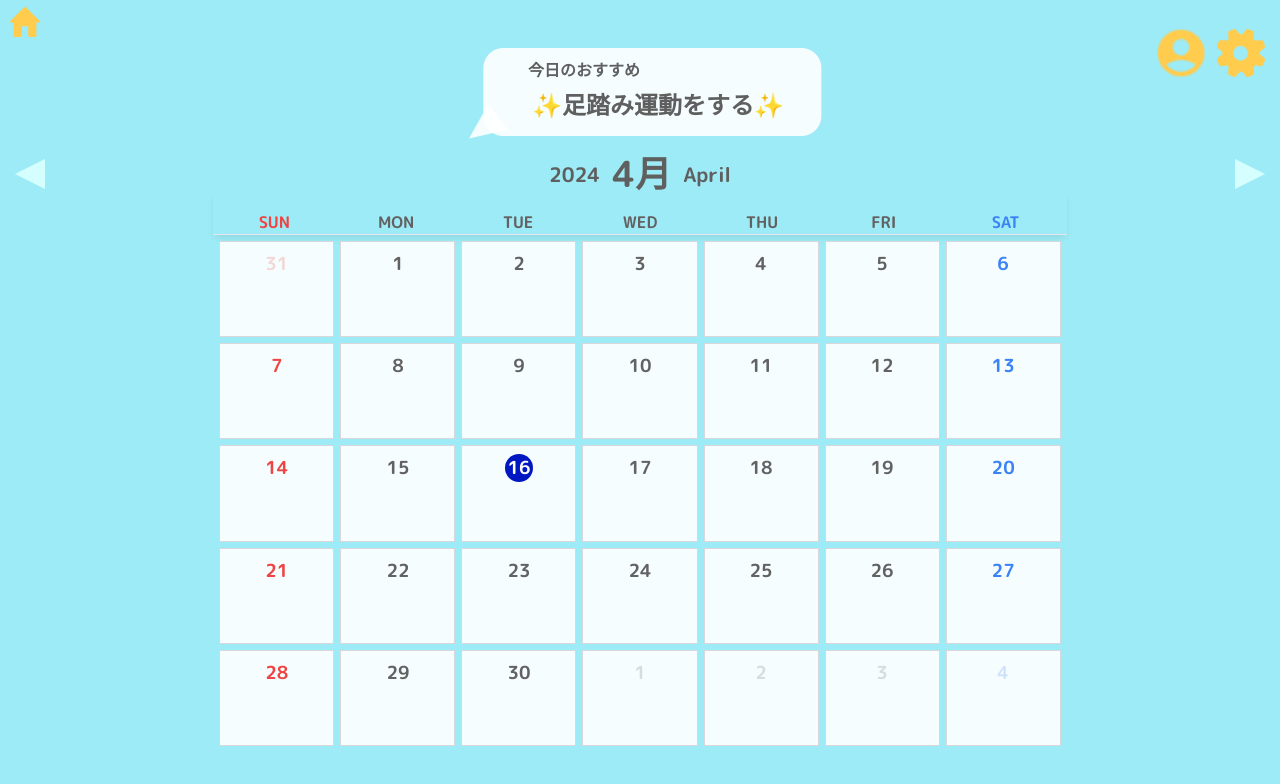
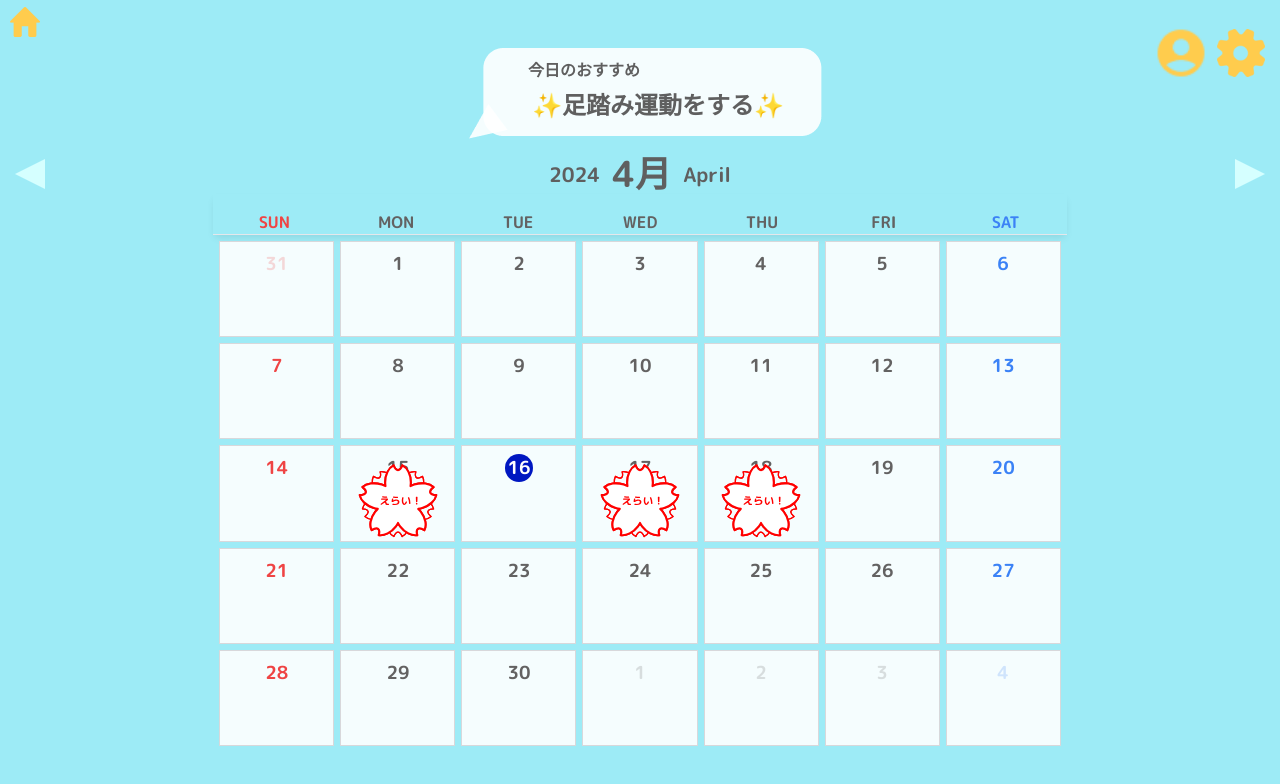
Before and after one commit to hackathon2024spring/front, a React (Vite) app in the folder react-app/: page /calendar in a window 1280 px wide. Shown: the top 784 px of the page. Built offline with nearby package versions, Linux system fonts and the light colour scheme.

Commit message:
カレンダーに花丸を入れた見た目を作成

```diff
--- a/react-app/src/components/Day.tsx
+++ b/react-app/src/components/Day.tsx
@@ -1,19 +1,28 @@
-import React, { FC } from "react";
+import { FC, useEffect, useState, useContext } from "react";
 import dayjs from "dayjs";
 import { useNavigate } from "react-router-dom";
+import Hanamaru from '../../public/hanamaru.svg';
+import GlobalContext, { CalendarEvent } from "../context/GlobalContext";
 
 interface DayProps {
   day: dayjs.Dayjs;
   rowIdx: number;
-  currentMonthIndex: number; // Add this line
+  currentMonthIndex: number;
 }
 
 const Day: FC<DayProps> = ({ day, currentMonthIndex }) => {
   const navigate = useNavigate();
+  const [dayEvents, setDayEvents] = useState<CalendarEvent[]>([]);
+  const { savedEvents } = useContext(GlobalContext);
+
+  useEffect(() => {
+    const events = savedEvents.filter(evt =>
+      dayjs(evt.day).format("DD-MM-YY") === day.format("DD-MM-YY")
+    );
+    setDayEvents(events);
+  }, [savedEvents, day]);
 
   const isCurrentMonth = day.month() === currentMonthIndex;
-
-  // Add a new class for non-current month days
   const nonCurrentMonthClass = isCurrentMonth ? "" : "opacity-20";
 
   const getCurrentDayClass = () => {
@@ -23,14 +32,17 @@ const Day: FC<DayProps> = ({ day, currentMonthIndex }) => {
   };
 
   const dayClasses = day.format("DD-MM-YY") === dayjs().format("DD-MM-YY")
-    ? "bg-[#FFCC4D] rounded-full text-center" //  今日の日付に丸印を入れる
-    : day.day() === 6 // 土曜日の場合
+    ? "bg-[#FFCC4D] rounded-full text-center"
+    : day.day() === 6
     ? "text-blue-500"
-    : day.day() === 0 // 日曜日の場合
+    : day.day() === 0
     ? "text-red-500"
     : "text-customBrown";
 
   const dayNumberClasses = `text-lg font-bold my-1 ${getCurrentDayClass()} ${dayClasses} ${nonCurrentMonthClass}`;
+
+  // 花丸を表示する条件を定義
+  const showHanamaru = [15, 17, 18].includes(day.date());
 
   const handleExerciseClick = () => {
     navigate('/exercise');
@@ -38,12 +50,16 @@ const Day: FC<DayProps> = ({ day, currentMonthIndex }) => {
 
   return (
     <div className="border border-borderDivider flex flex-col rounded-none overflow-hidden">
-      <header className="bg-customSkyblue p-1 flex justify-center"> {/* Align to center */}
+      <header className="bg-customSkyblue p-1 flex justify-center">
         <p className={dayNumberClasses}>
-          {day.format("D")} {/* Remove leading zero for single-digit dates */}
+          {day.format("D")}
         </p>
       </header>
-      <div onClick={handleExerciseClick} className="bg-customSkyblue p-1 flex-1 cursor-pointer p-1">
+      <div
+        onClick={handleExerciseClick}
+        className="bg-customSkyblue p-1 flex-1 cursor-pointer flex flex-col items-center justify-center relative"
+      >
+        {showHanamaru && <img src={Hanamaru} alt="花丸" className="absolute bottom-0 mb-0 w-20 h-20" />}
       </div>
     </div>
   );
```
Also changed, not shown: react-app/public/hanamaru.svg (added).
